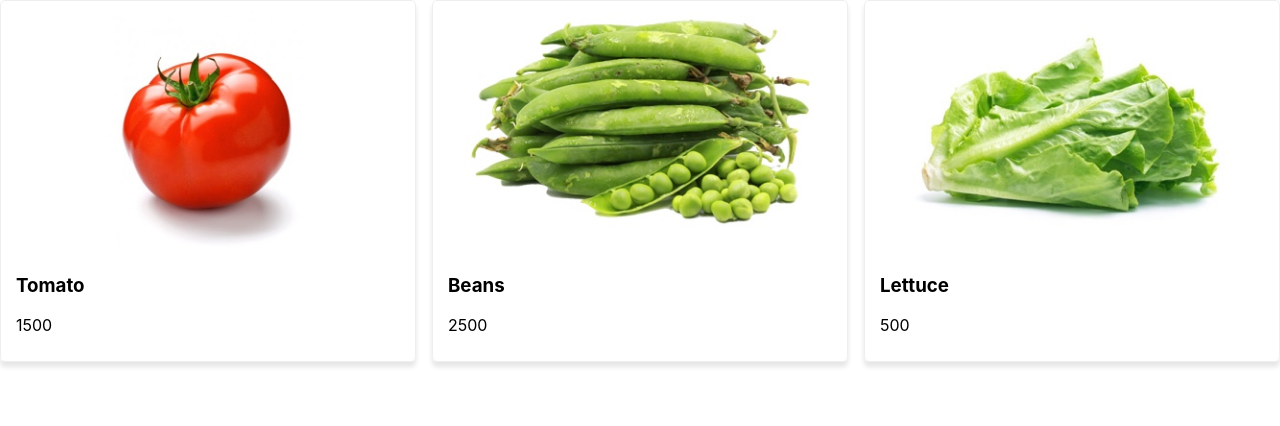
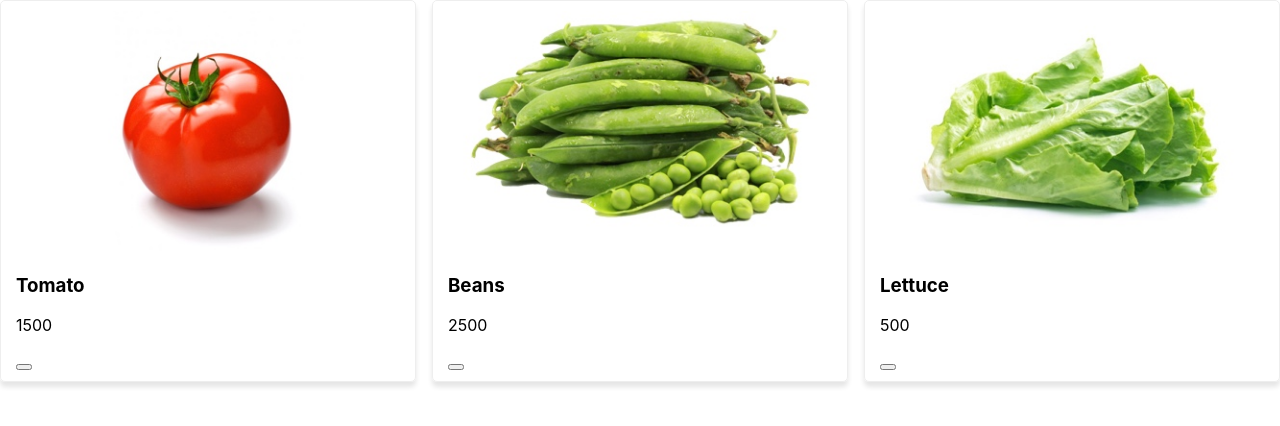
Before and after one commit to oscardelalanza/solid-invention, a React (Create React App) app: page / in a window 1280 px wide. Shown: the top 426 px of the page. Built offline with nearby package versions, Linux system fonts and the light colour scheme.

Commit message:
button component template

```diff
--- /dev/null
+++ b/src/components/Button.tsx
@@ -0,0 +1,14 @@
+import { Component } from 'react'
+interface ButtonProps {
+  onClick: () => void
+}
+
+class Button extends Component<ButtonProps, {}> {
+  render() {
+    return (
+      <button />
+    )
+  }
+}
+
+export default Button
--- a/src/components/Product.tsx
+++ b/src/components/Product.tsx
@@ -1,5 +1,6 @@
 import { Component } from 'react'
 import { ProductProps, StyleProduct } from '../interfaces/Products'
+import Button from './Button'
 
 const styles: StyleProduct = {
   product: {
@@ -16,12 +17,15 @@ const styles: StyleProduct = {
 
 class Product extends Component<ProductProps, {}> {
   render() {
-    const { product } = this.props
+    const { product, addToCart } = this.props
     return (
      <div style={styles.product}>
        <img style={styles.img} src={product.img} alt={product.name} />
        <h3>{product.name}</h3>
        <p>{product.price}</p>
+       <Button onClick={() => addToCart(product)}>
+         Add to cart
+       </Button>
      </div>
    )
   }
--- a/src/interfaces/Products.ts
+++ b/src/interfaces/Products.ts
@@ -10,7 +10,7 @@ export interface ProductsProps {
 }
 
 export interface ProductProps {
-  addToCart: () => void
+  addToCart: (product: Product) => void
   product: Product
 }
 
```
